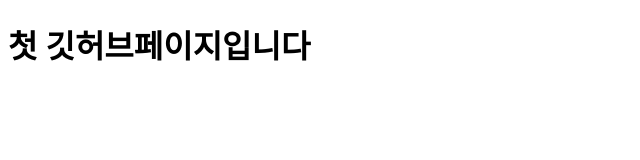
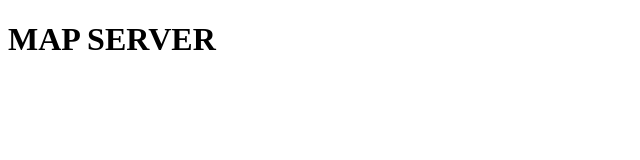
Before and after one commit to kimth1757/ad.github.io, a plain HTML site: page index.html in a window 1280 px wide. Shown: the whole page, without its empty margins (0-640 px from the left). Drawn offline with Linux system fonts and the light colour scheme.

Commit message:
Update index.html

```diff
--- a/index.html
+++ b/index.html
@@ -7,6 +7,6 @@
     <meta name="viewport" content="width=device-width, initial-scale=1">
 </head>
 <body>
-    <h1>첫 깃허브페이지입니다</h1>
+    <h1> MAP SERVER </h1>
 </body>
 </html>
```
